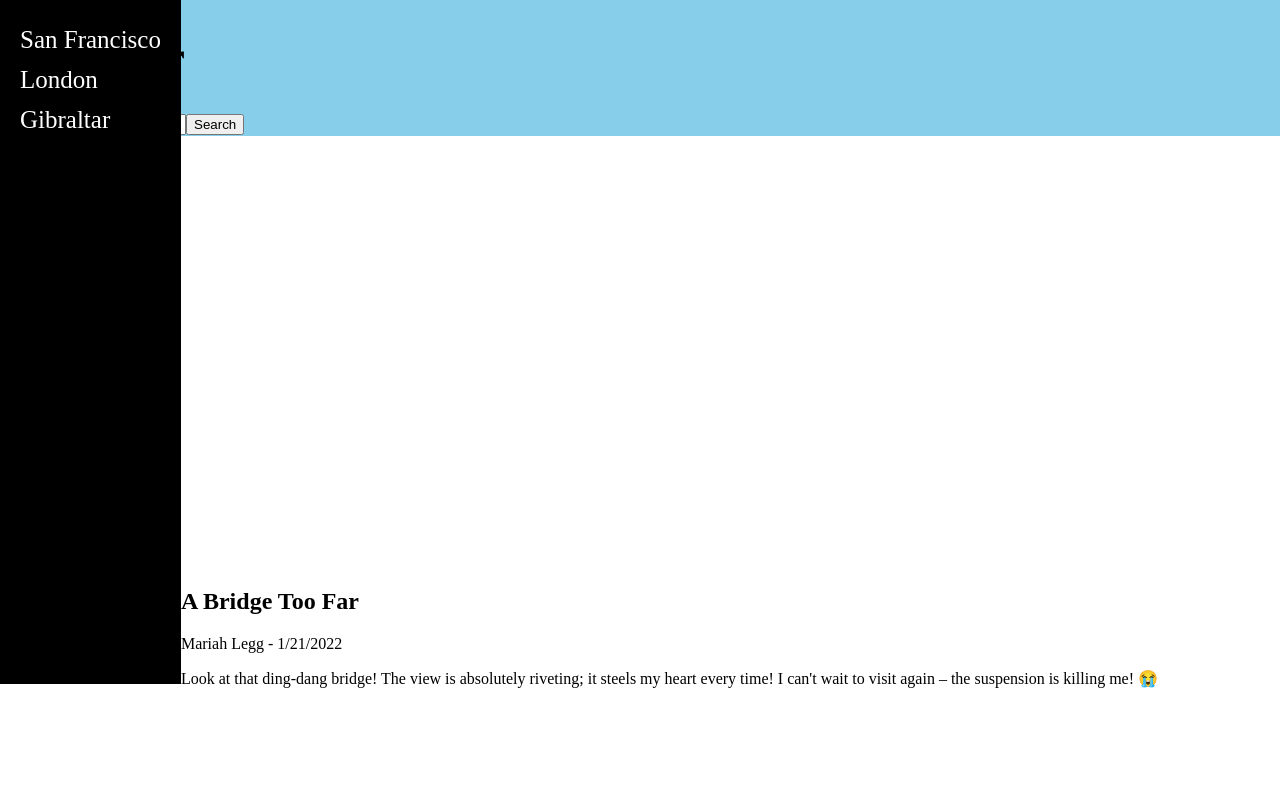
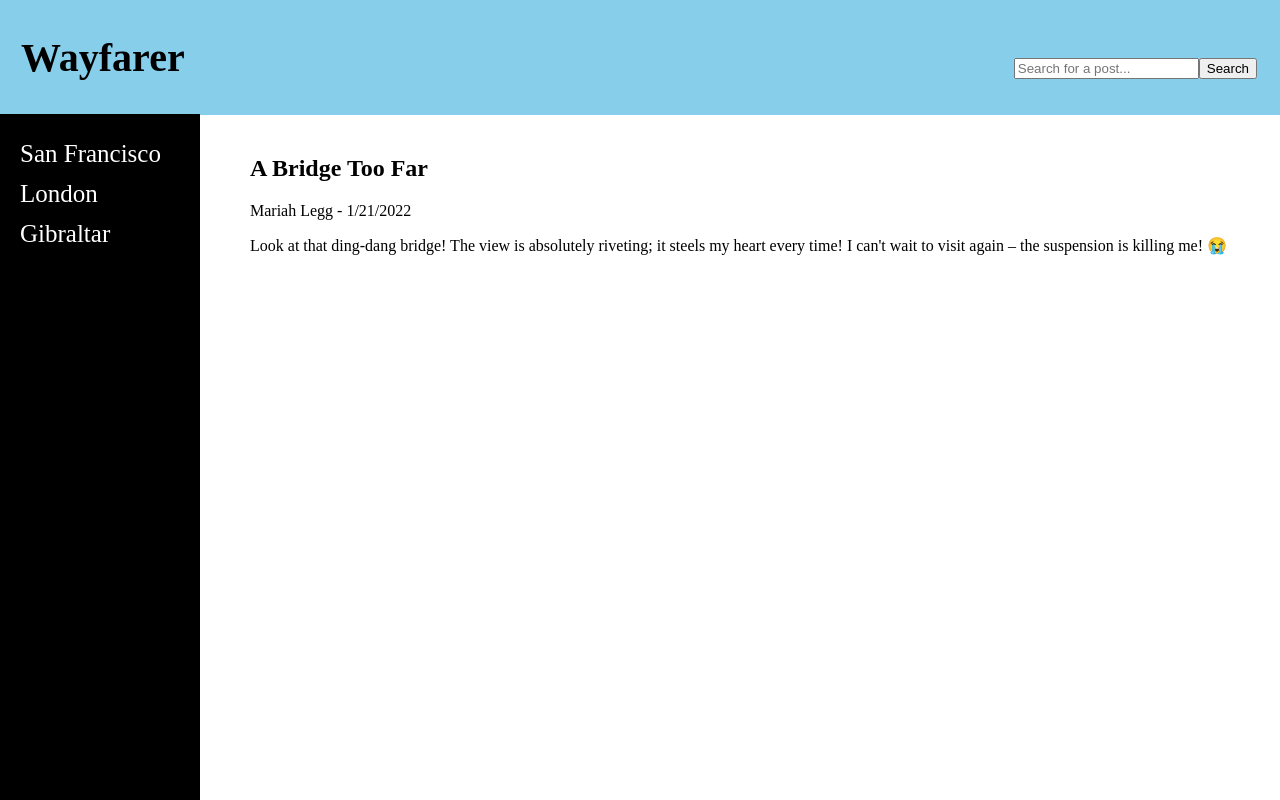
Before and after one commit to cosmicavocado/Wayfarer, an Angular app in the folder wayfarer/: page /cities/1/posts/1 in a window 1280 px wide. Shown: the top 800 px of the page. Built offline with nearby package versions, Linux system fonts and the light colour scheme.

Commit message:
Add style.

```diff
--- a/wayfarer/src/app/cities/cities.component.css
+++ b/wayfarer/src/app/cities/cities.component.css
@@ -1,6 +1,6 @@
 #container {
-    display: inline-block;
-    margin-left: 20px;
+    padding: 10px 0px 10px 250px;
+    margin: 125px 20px 20px 0;
 }
 
 img {
--- a/wayfarer/src/app/header/header.component.css
+++ b/wayfarer/src/app/header/header.component.css
@@ -1,5 +1,6 @@
 div {
     position: absolute;
+    top: 0;
     width: 100%;
     background-color: skyblue;
     padding: 1px;
--- a/wayfarer/src/app/posts/posts.component.css
+++ b/wayfarer/src/app/posts/posts.component.css
@@ -1,3 +1,4 @@
 div {
-    display: inline-block;
+    padding: 10px 0px 10px 250px;
+    margin: 125px 20px 20px 0;
 }
--- a/wayfarer/src/app/search/search.component.html
+++ b/wayfarer/src/app/search/search.component.html
@@ -1,5 +1,7 @@
-<input type="text" placeholder="Search for a post..." [(ngModel)]="searchText" (keyup.enter)="searchPosts(searchText)">
-<input type="submit" value="Search" (click)=searchPosts(searchText)>
+<div class="search">
+    <input type="text" placeholder="Search for a post..." [(ngModel)]="searchText" (keyup.enter)="searchPosts(searchText)">
+    <input type="submit" value="Search" (click)=searchPosts(searchText)>
+</div>
 
 <section *ngIf="matches.length > 0">
     <h2>Results</h2>
--- a/wayfarer/src/app/side-menu/side-menu.component.css
+++ b/wayfarer/src/app/side-menu/side-menu.component.css
@@ -1,12 +1,12 @@
 #menu{
     margin: 0;
-    display: inline-block;
-    height: 83%;
-    max-width: 200px;
+    height: 130%;
+    width: 200px;
     background-color: black;
-    overflow-x: hidden;
     padding-top: 20px;
-    position: relative;
+    position: absolute;
+    top: 114.4px;
+    left: 0;
     /* transition: 0.5s; */
 }
 
@@ -16,6 +16,7 @@
     font-size: 25px;
     color: white;
     line-height: 40px;
+    width: 200px;
     /* transition: 0.3s; */
 }
 
```
